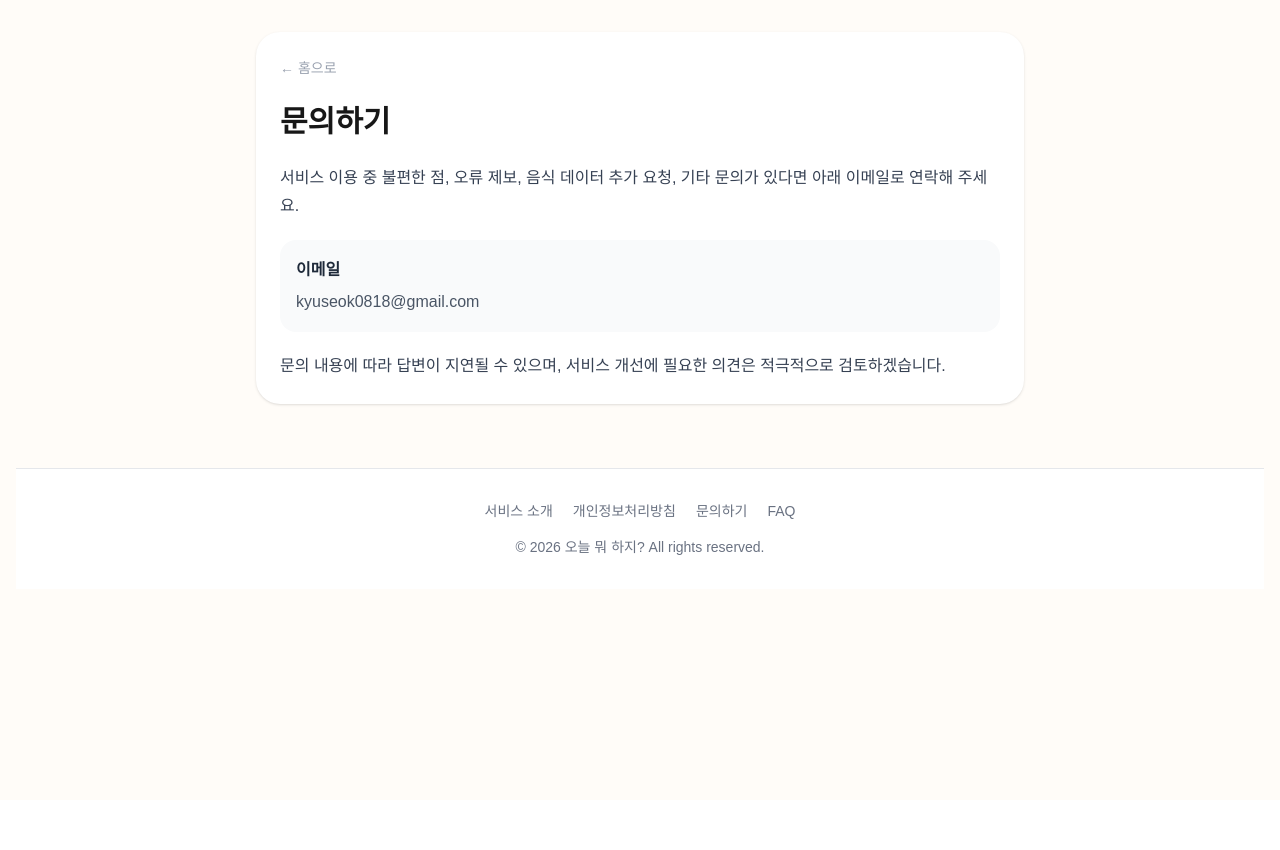
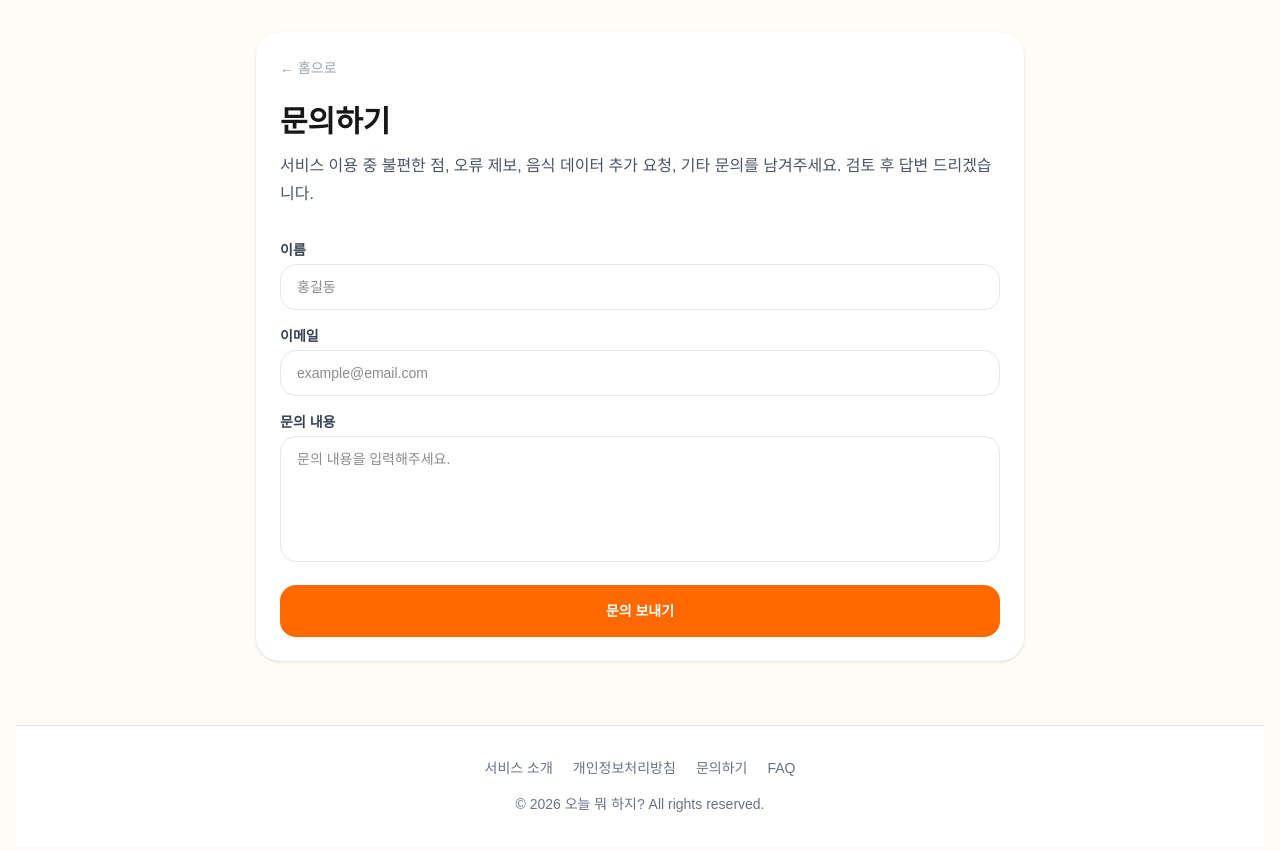
Before and after one commit to Todayisthis/oneul-is-this, a Next.js app: page /contact in a window 1280 px wide. Shown: the top 850 px of the page. Before the commit the page ends 800 px from the top, so only its background shows below. Built offline with nearby package versions, Linux system fonts and the light colour scheme; no server answers.

Commit message:
feat: 문의하기 폼 Firebase 저장, 이메일 노출 제거

```diff
--- a/app/contact/page.tsx
+++ b/app/contact/page.tsx
@@ -1,7 +1,32 @@
+"use client";
+
+import { useState } from "react";
 import Link from "next/link";
 import Footer from "../../components/layout/Footer";
+import { saveContactMessage } from "@/lib/firebaseStats";
 
 export default function ContactPage() {
+  const [name, setName] = useState("");
+  const [email, setEmail] = useState("");
+  const [message, setMessage] = useState("");
+  const [status, setStatus] = useState<"idle" | "sending" | "done" | "error">("idle");
+
+  async function handleSubmit(e: React.FormEvent) {
+    e.preventDefault();
+    if (!name.trim() || !email.trim() || !message.trim()) return;
+
+    setStatus("sending");
+    try {
+      await saveContactMessage({ name: name.trim(), email: email.trim(), message: message.trim() });
+      setStatus("done");
+      setName("");
+      setEmail("");
+      setMessage("");
+    } catch {
+      setStatus("error");
+    }
+  }
+
   return (
     <main className="min-h-screen bg-orange-50/40 px-4 py-8">
       <div className="mx-auto max-w-3xl rounded-3xl bg-white p-6 shadow-sm">
@@ -11,22 +36,75 @@ export default function ContactPage() {
 
         <h1 className="mt-6 text-3xl font-bold">문의하기</h1>
 
-        <div className="mt-6 space-y-5 leading-7 text-gray-700">
-          <p>
-            서비스 이용 중 불편한 점, 오류 제보, 음식 데이터 추가 요청, 기타
-            문의가 있다면 아래 이메일로 연락해 주세요.
-          </p>
+        <p className="mt-3 leading-7 text-gray-600">
+          서비스 이용 중 불편한 점, 오류 제보, 음식 데이터 추가 요청, 기타 문의를 남겨주세요.
+          검토 후 답변 드리겠습니다.
+        </p>
 
-          <div className="rounded-2xl bg-gray-50 p-4">
-            <p className="font-bold text-gray-800">이메일</p>
-            <p className="mt-1 text-gray-600">kyuseok0818@gmail.com</p>
+        {status === "done" ? (
+          <div className="mt-8 rounded-2xl bg-orange-50 px-6 py-8 text-center">
+            <p className="text-2xl">✅</p>
+            <p className="mt-3 font-bold text-gray-800">문의가 접수됐어요!</p>
+            <p className="mt-1 text-sm text-gray-500">검토 후 입력하신 이메일로 답변 드릴게요.</p>
+            <button
+              type="button"
+              onClick={() => setStatus("idle")}
+              className="mt-6 rounded-2xl bg-orange-500 px-6 py-3 text-sm font-bold text-white"
+            >
+              다시 문의하기
+            </button>
           </div>
+        ) : (
+          <form onSubmit={handleSubmit} className="mt-8 flex flex-col gap-4">
+            <div>
+              <label className="mb-1 block text-sm font-bold text-gray-700">이름</label>
+              <input
+                type="text"
+                value={name}
+                onChange={(e) => setName(e.target.value)}
+                placeholder="홍길동"
+                required
+                className="w-full rounded-2xl border border-gray-200 px-4 py-3 text-sm outline-none focus:border-orange-400"
+              />
+            </div>
 
-          <p>
-            문의 내용에 따라 답변이 지연될 수 있으며, 서비스 개선에 필요한
-            의견은 적극적으로 검토하겠습니다.
-          </p>
-        </div>
+            <div>
+              <label className="mb-1 block text-sm font-bold text-gray-700">이메일</label>
+              <input
+                type="email"
+                value={email}
+                onChange={(e) => setEmail(e.target.value)}
+                placeholder="example@email.com"
+                required
+                className="w-full rounded-2xl border border-gray-200 px-4 py-3 text-sm outline-none focus:border-orange-400"
+              />
+            </div>
+
+            <div>
+              <label className="mb-1 block text-sm font-bold text-gray-700">문의 내용</label>
+              <textarea
+                value={message}
+                onChange={(e) => setMessage(e.target.value)}
+                placeholder="문의 내용을 입력해주세요."
+                required
+                rows={5}
+                className="w-full rounded-2xl border border-gray-200 px-4 py-3 text-sm outline-none focus:border-orange-400 resize-none"
+              />
+            </div>
+
+            {status === "error" && (
+              <p className="text-sm text-red-500">전송 중 오류가 발생했어요. 다시 시도해주세요.</p>
+            )}
+
+            <button
+              type="submit"
+              disabled={status === "sending"}
+              className="rounded-2xl bg-orange-500 py-4 text-sm font-bold text-white disabled:opacity-50"
+            >
+              {status === "sending" ? "전송 중..." : "문의 보내기"}
+            </button>
+          </form>
+        )}
       </div>
 
       <Footer />
--- a/lib/firebaseStats.ts
+++ b/lib/firebaseStats.ts
@@ -47,6 +47,18 @@ export async function recordFoodPick(food: Food) {
   }
 }
 
+export async function saveContactMessage(data: {
+  name: string;
+  email: string;
+  message: string;
+}) {
+  const { addDoc, collection, serverTimestamp } = await import("firebase/firestore");
+  await addDoc(collection(db, "contacts"), {
+    ...data,
+    createdAt: serverTimestamp(),
+  });
+}
+
 export async function getTopFoods(topN = 10): Promise<PopularItem[]> {
   try {
     const today = todayString();
```
